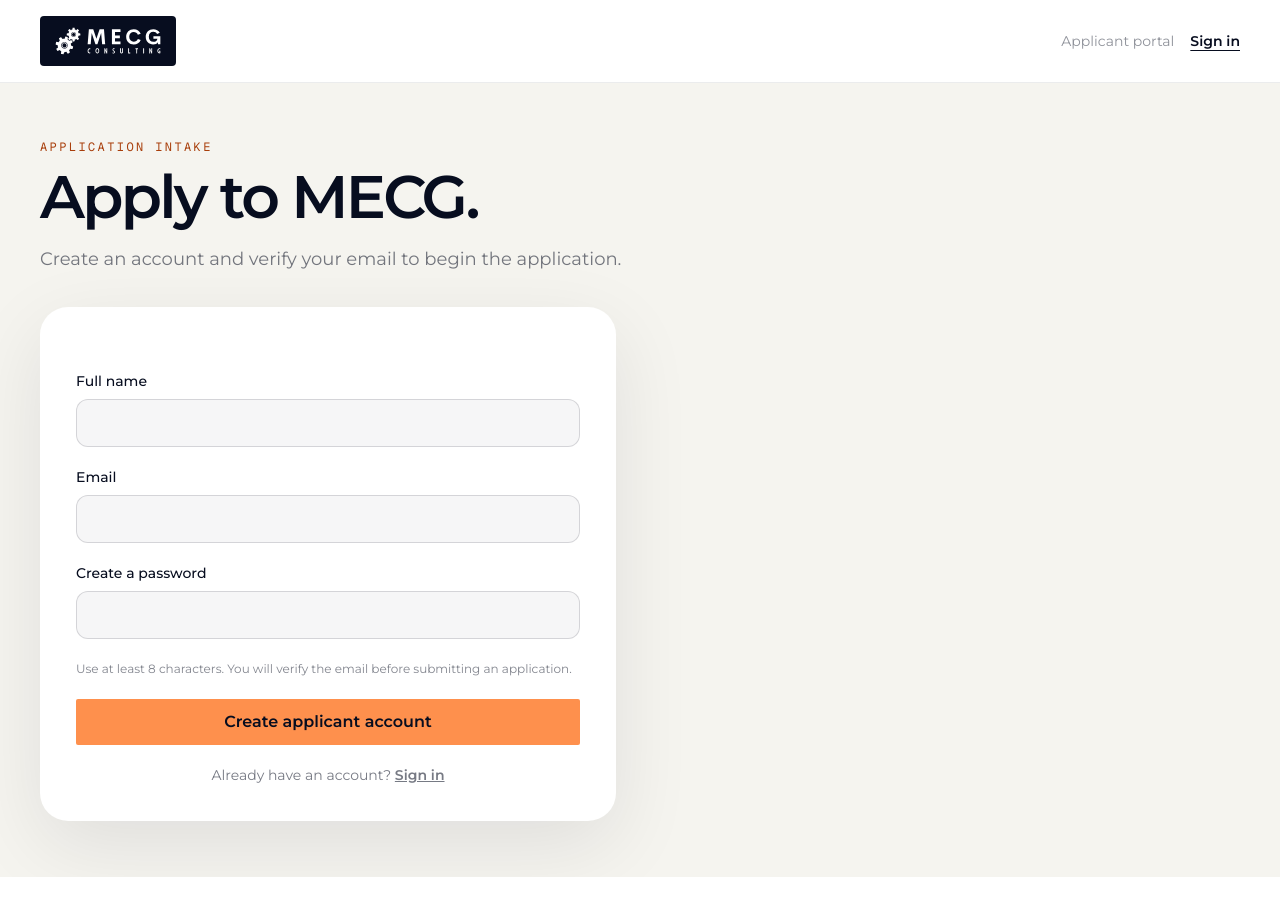
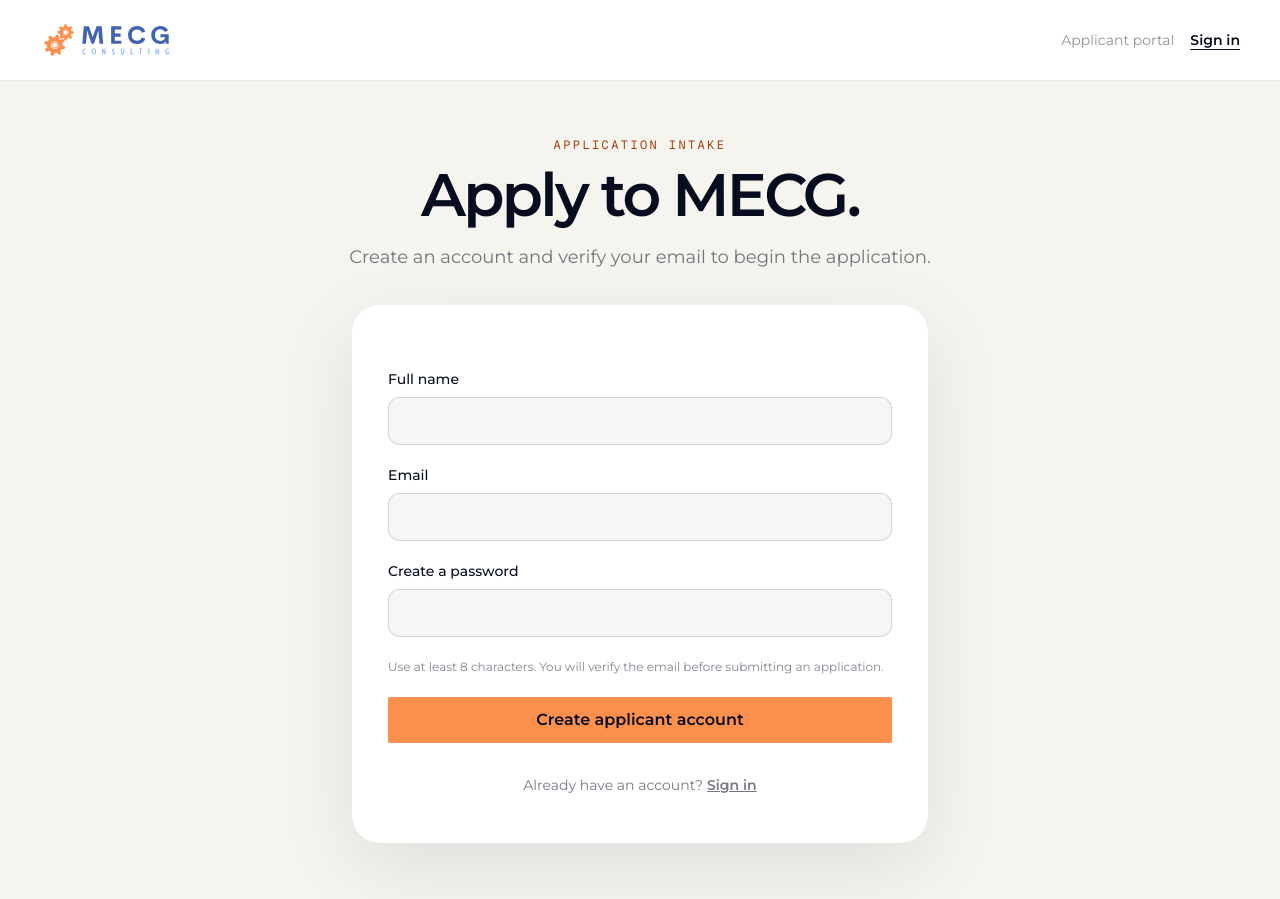
Before and after one commit to mecgrecruitment/mecg-website, a Next.js app: page /apply in a window 1280 px wide. Before the commit the page ends 877 px from the top, so only its background shows below. Built offline with nearby package versions, Linux system fonts and the light colour scheme; no server answers.

Commit message:
fix: center authentication entry screens

```diff
--- a/src/app/apply/applicant-signup-form.tsx
+++ b/src/app/apply/applicant-signup-form.tsx
@@ -70,7 +70,7 @@ export default function ApplicantSignupForm() {
       <button type="submit" disabled={pending || Boolean(message)} className="button-primary w-full disabled:cursor-not-allowed disabled:opacity-50">
         {pending ? "Creating account..." : "Create applicant account"}
       </button>
-      <p className="text-center text-sm text-mecg-navy/55">Already have an account? <Link href="/login" className="font-semibold underline">Sign in</Link></p>
+      <p className="flex min-h-11 items-center justify-center text-center text-sm text-mecg-navy/55">Already have an account? <Link href="/login" className="ml-1 inline-flex min-h-11 items-center font-semibold underline">Sign in</Link></p>
     </form>
   );
 }
--- a/src/app/apply/page.tsx
+++ b/src/app/apply/page.tsx
@@ -39,11 +39,67 @@ export default async function ApplyPage() {
   const schema = parseIntakeSchema(intake);
   const draft = parseApplicationDraft(schema?.draft);
 
-  return <main className="min-h-dvh bg-[#f5f4ef] text-mecg-navy">
-    <header className="border-b border-mecg-navy/8 bg-white px-6 py-4 sm:px-10"><div className="mx-auto flex max-w-7xl items-center justify-between gap-4"><Link href="/home" className="rounded bg-mecg-navy px-3 py-2"><Image src="/logos/mecg-white.svg" alt="MECG home" width={112} height={32} priority /></Link><div className="flex items-center gap-4 text-sm"><span className="hidden text-mecg-navy/45 sm:inline">{user ? user.email : "Applicant portal"}</span>{user ? <LogoutButton /> : <Link href="/login" className="font-semibold underline underline-offset-4">Sign in</Link>}</div></div></header>
-    <div className="mx-auto max-w-7xl px-6 py-10 sm:px-10 sm:py-14">
-      <div className="flex flex-wrap items-end justify-between gap-5"><div><p className="font-mono text-xs uppercase tracking-[0.2em] text-mecg-orange-ink">Application intake</p><h1 className="mt-3 text-balance text-4xl font-semibold tracking-[-0.045em] sm:text-6xl">Apply to MECG.</h1><p className="mt-4 max-w-2xl text-pretty text-lg leading-8 text-mecg-navy/55">{user ? "Your work saves automatically. Take your time, review everything, then submit once." : "Create an account and verify your email to begin the application."}</p></div>{user && <div className="rounded-full bg-emerald-50 px-4 py-2 text-sm font-semibold text-emerald-800">Applications open · About 15 minutes</div>}</div>
-      {user ? <ApplicationForm initialName={user.name} email={user.email} cycleOpen={schema?.open === true} cycleName={schema?.cycleName ?? null} questions={schema?.questions ?? []} initialDraft={draft} /> : <div className="mt-8 max-w-xl rounded-[28px] bg-white p-7 shadow-[0_24px_80px_rgba(7,13,31,0.09)] sm:p-9"><ApplicantSignupForm /></div>}
-    </div>
-  </main>;
+  return (
+    <main className="min-h-dvh bg-[#f5f4ef] text-mecg-navy">
+      <header className="border-b border-mecg-navy/8 bg-white px-6 py-3 sm:px-10">
+        <div className="mx-auto flex min-h-14 max-w-7xl items-center justify-between gap-4">
+          <Link href="/home" className="flex min-h-11 items-center rounded-sm" aria-label="MECG home">
+            <Image
+              src="/logos/mecg-color.svg"
+              alt="MECG"
+              width={150}
+              height={45}
+              priority
+              className="h-10 w-auto"
+              style={{ width: "auto" }}
+            />
+          </Link>
+          <div className="flex min-h-11 items-center gap-4 text-sm">
+            <span className="hidden text-mecg-navy/45 sm:inline">{user ? user.email : "Applicant portal"}</span>
+            {user ? (
+              <LogoutButton />
+            ) : (
+              <Link href="/login" className="flex min-h-11 items-center font-semibold underline underline-offset-4">
+                Sign in
+              </Link>
+            )}
+          </div>
+        </div>
+      </header>
+
+      <div className={`mx-auto px-6 py-10 sm:px-10 sm:py-14 ${user ? "max-w-7xl" : "max-w-2xl"}`}>
+        <div className={`flex flex-wrap items-end justify-between gap-5 ${user ? "" : "text-center"}`}>
+          <div className={user ? "" : "mx-auto"}>
+            <p className="font-mono text-xs uppercase tracking-[0.2em] text-mecg-orange-ink">Application intake</p>
+            <h1 className="mt-3 text-balance text-4xl font-semibold tracking-[-0.045em] sm:text-6xl">Apply to MECG.</h1>
+            <p className="mt-4 max-w-2xl text-pretty text-lg leading-8 text-mecg-navy/55">
+              {user
+                ? "Your work saves automatically. Take your time, review everything, then submit once."
+                : "Create an account and verify your email to begin the application."}
+            </p>
+          </div>
+          {user && (
+            <div className="rounded-full bg-emerald-50 px-4 py-2 text-sm font-semibold text-emerald-800">
+              Applications open · About 15 minutes
+            </div>
+          )}
+        </div>
+
+        {user ? (
+          <ApplicationForm
+            initialName={user.name}
+            email={user.email}
+            cycleOpen={schema?.open === true}
+            cycleName={schema?.cycleName ?? null}
+            questions={schema?.questions ?? []}
+            initialDraft={draft}
+          />
+        ) : (
+          <div className="mx-auto mt-8 max-w-xl rounded-[28px] bg-white p-7 text-left shadow-[0_24px_80px_rgba(7,13,31,0.09)] sm:p-9">
+            <ApplicantSignupForm />
+          </div>
+        )}
+      </div>
+    </main>
+  );
 }
--- a/src/app/login/login-form.tsx
+++ b/src/app/login/login-form.tsx
@@ -53,12 +53,12 @@ export default function LoginForm() {
           {submitting ? "Signing in..." : "Sign in"}
         </button>
       </form>
-      <div className="mt-6 flex flex-col gap-2 text-center text-sm">
-        <Link href="/forgot-password" className="underline">Forgot your password?</Link>
-        <Link href="/apply" className="text-mecg-navy/60 underline">New applicant? Create an account</Link>
+      <div className="mt-5 flex flex-col text-center text-sm">
+        <Link href="/forgot-password" className="flex min-h-11 items-center justify-center underline">Forgot your password?</Link>
+        <Link href="/apply" className="flex min-h-11 items-center justify-center text-mecg-navy/60 underline">New applicant? Create an account</Link>
       </div>
-      <p className="mt-6 text-center text-xs leading-5 text-mecg-navy/40">
-        Internal access is assigned by the MECG Board. Contact <a href="mailto:mecg-board@umich.edu" className="underline">mecg-board@umich.edu</a> for help.
+      <p className="mt-4 text-center text-xs leading-5 text-mecg-navy/40">
+        Internal access is assigned by the MECG Board. Contact <a href="mailto:mecg-board@umich.edu" className="inline-flex min-h-11 items-center underline">mecg-board@umich.edu</a> for help.
       </p>
     </>
   );
--- a/src/app/login/page.tsx
+++ b/src/app/login/page.tsx
@@ -12,6 +12,7 @@ export default async function LoginPage() {
       eyebrow="Account access"
       title="Sign in to MECG."
       description="Applicants, members, Board operators, and Hash panelists use one account. MECG sends you to the workspace assigned to that account."
+      centered
     >
       <LoginForm />
     </PortalShell>
--- a/src/components/portal-shell.tsx
+++ b/src/components/portal-shell.tsx
@@ -6,12 +6,42 @@ export default function PortalShell({
   title,
   description,
   children,
+  centered = false,
 }: {
   eyebrow: string;
   title: string;
   description: string;
   children: React.ReactNode;
+  centered?: boolean;
 }) {
+  if (centered) {
+    return (
+      <main className="min-h-dvh bg-[#f5f4ef] text-mecg-navy">
+        <header className="border-b border-mecg-navy/8 bg-white px-6 py-3 sm:px-10">
+          <div className="mx-auto flex min-h-14 max-w-7xl items-center justify-between gap-4">
+            <Link href="/home" className="flex min-h-11 items-center rounded-sm" aria-label="MECG home">
+              <Image src="/logos/mecg-color.svg" alt="MECG" width={150} height={45} priority className="h-10 w-auto" style={{ width: "auto" }} />
+            </Link>
+            <Link href="/home" className="flex min-h-11 items-center text-sm text-mecg-navy/55 transition-colors duration-150 hover:text-mecg-navy">
+              Back to site
+            </Link>
+          </div>
+        </header>
+
+        <section className="flex min-h-[calc(100dvh-5rem)] items-center justify-center px-6 py-10 sm:px-10">
+          <div className="w-full max-w-xl text-center">
+            <p className="font-mono text-xs uppercase tracking-[0.2em] text-mecg-orange-ink">{eyebrow}</p>
+            <h1 className="mt-3 text-balance text-4xl font-semibold tracking-[-0.04em] sm:text-5xl">{title}</h1>
+            <p className="mx-auto mt-4 max-w-lg text-pretty leading-7 text-mecg-navy/60">{description}</p>
+            <div className="mt-7 rounded-[28px] bg-white p-7 text-left shadow-[0_24px_80px_rgba(7,13,31,0.09)] sm:p-9">
+              {children}
+            </div>
+          </div>
+        </section>
+      </main>
+    );
+  }
+
   return (
     <main className="grid min-h-dvh bg-mecg-navy text-white lg:grid-cols-[0.85fr_1.15fr]">
       <aside className="relative hidden overflow-hidden border-r border-white/10 p-10 lg:flex lg:flex-col lg:justify-between">
@@ -48,8 +78,8 @@ export default function PortalShell({
       <section className="flex min-h-dvh items-center bg-white px-6 py-8 text-mecg-navy sm:px-10 lg:px-16">
         <div className="mx-auto w-full max-w-xl">
           <div className="mb-10 flex items-center justify-between lg:hidden">
-            <Link href="/home" className="rounded-xl bg-mecg-navy px-3 py-2" aria-label="MECG home">
-              <Image src="/logos/mecg-white.svg" alt="MECG" width={107} height={32} priority className="h-8 w-auto" style={{ width: "auto" }} />
+            <Link href="/home" className="flex min-h-11 items-center rounded-sm" aria-label="MECG home">
+              <Image src="/logos/mecg-color.svg" alt="MECG" width={134} height={40} priority className="h-9 w-auto" style={{ width: "auto" }} />
             </Link>
             <Link href="/home" className="text-sm text-mecg-navy/55 hover:text-mecg-navy">
               Back to site
```
